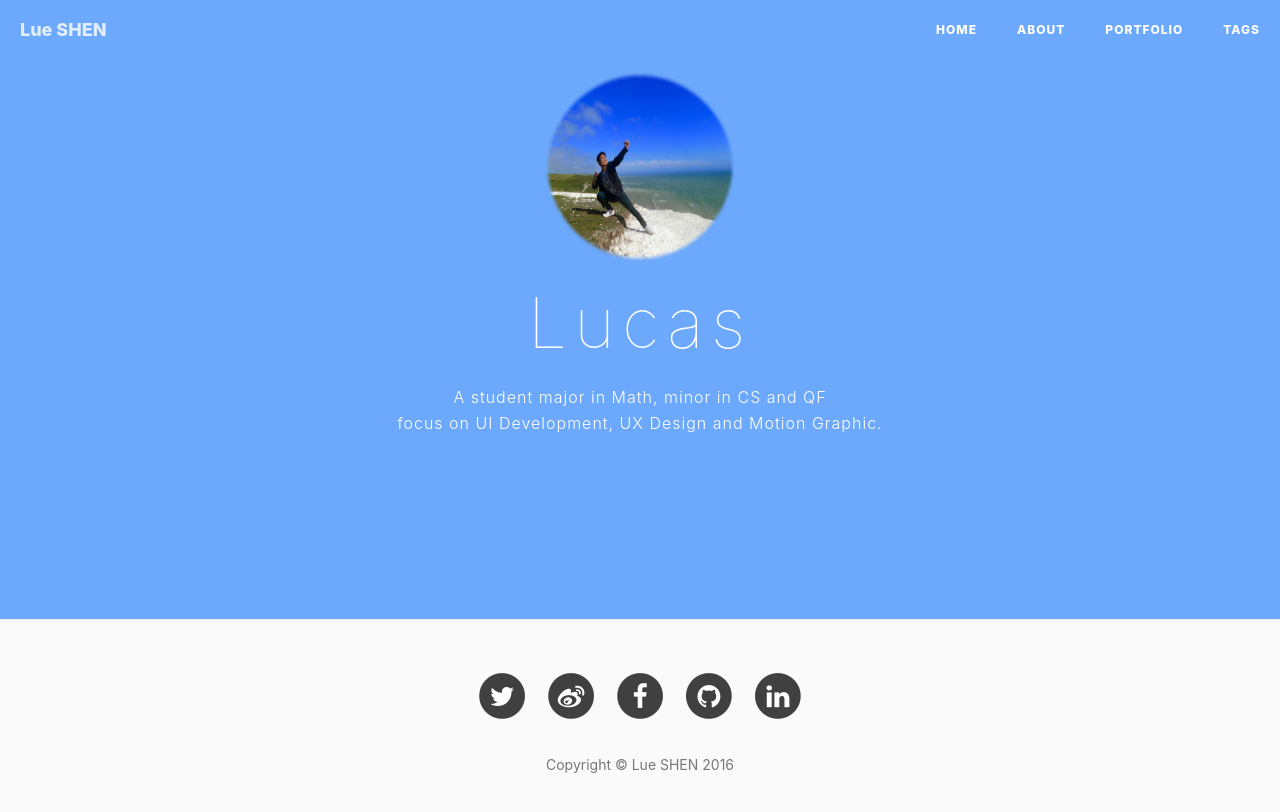
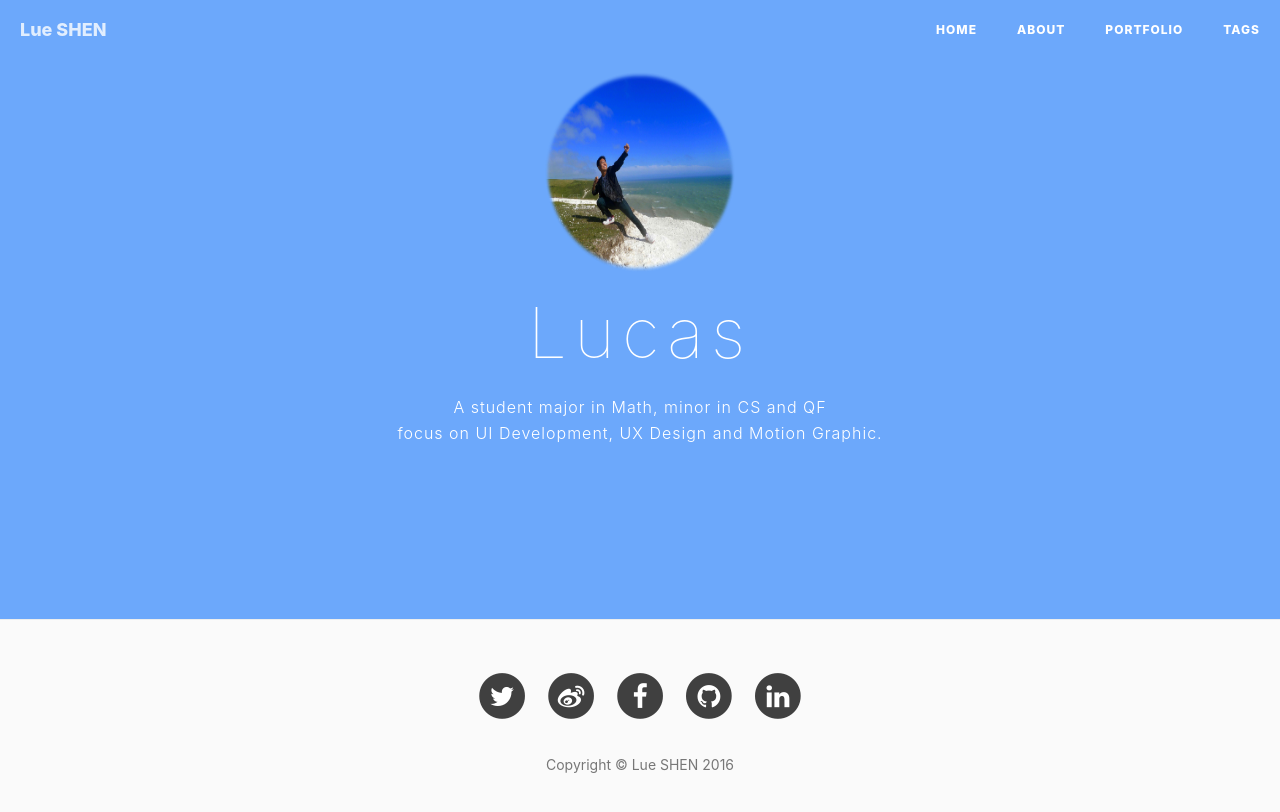
Before and after one commit to lucasushi/lueshen-old-blog, a Jekyll site: the page built from portfolio/index.html, in a window 1280 px wide. Shown: the top 812 px of the page. Built offline with Jekyll 4.4.1, drawn with Linux system fonts in a browser that asks for light colours; nearby versions of some CDN libraries; comment, search, counter and statistics services are not loaded.

Commit message:
Update index.html

```diff
--- a/portfolio/index.html
+++ b/portfolio/index.html
@@ -16,7 +16,7 @@ layout: default
 	<body>
 		<div class="container" style="margin:0;padding:0;width:100%;">
 			<header>
-				<img width="253" height="190" src="img/portfolio-img.png">
+				<img width="300" height="200" src="img/portfolio-img.png">
 				<h1>Lucas</h1>
 				<p>A student major in Math, minor in CS and QF<br>
 					focus on UI Development, UX Design and Motion Graphic.</p>
```
